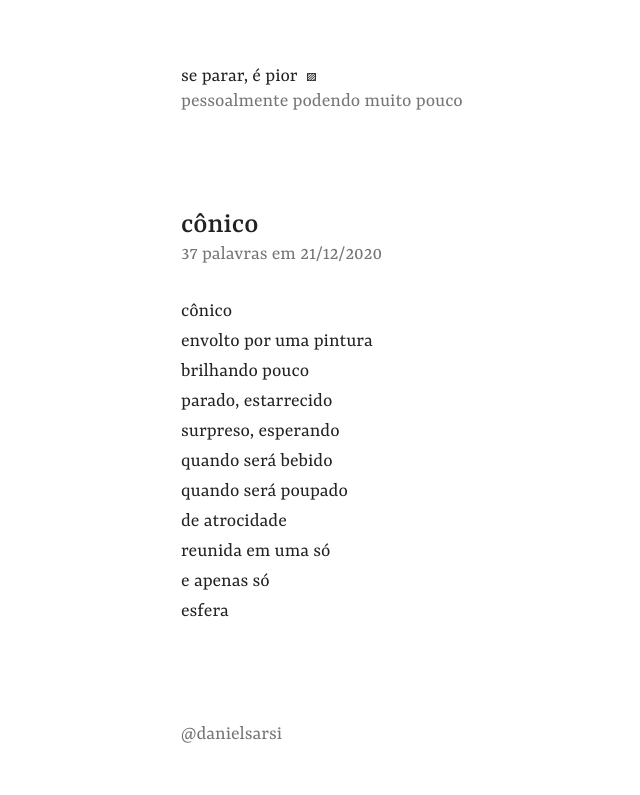
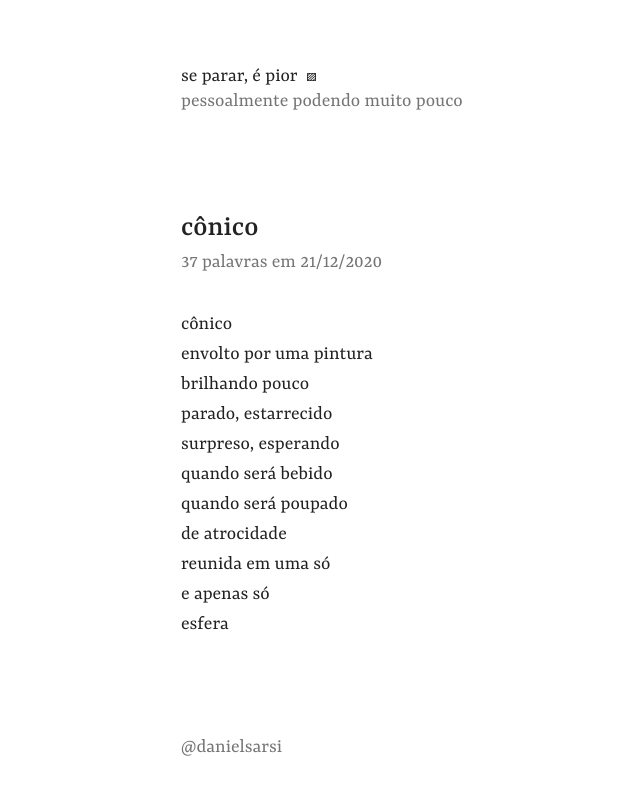
Before and after one commit to danielsarsi/se-parar-e-pior, a Jekyll site: the page built from textos/_posts/2020-12-21-conico.md, in a window 1280 px wide. Shown: the top 795 px of the page, without its empty margins (171-811 px from the left). Built offline with Jekyll 4.4.1, drawn with Linux system fonts in a browser that asks for light colours; Markdown is read by kramdown in place of the engine named in the settings.

Commit message:
mais uma alteração de estilo

```diff
--- a/assets/css/index.css
+++ b/assets/css/index.css
@@ -183,7 +183,6 @@ article {
 }
 
 article header {
-  line-height: 1;
   color: var(--cinza);
   margin: 2rem 0;
 }
@@ -211,10 +210,10 @@ article blockquote {
 }
 
 article header h1 {
+  line-height: normal;
   font-weight: 500;
   margin: 0;
   color: var(--texto);
-  margin-bottom: 0.25rem;
 }
 
 footer {
```
